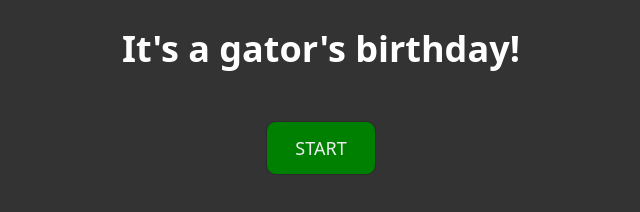
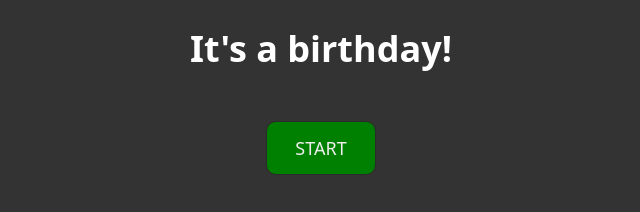
Before and after one commit to redjellybean/surprise, a plain HTML site: page index.html in a window 1280 px wide. Shown: the whole page, without its empty margins (319-959 px from the left). Drawn offline with Linux system fonts and the light colour scheme.

Commit message:
small fixes

```diff
--- a/index.html
+++ b/index.html
@@ -10,7 +10,7 @@
 </head>
 
 <body class="text-center">
-  <h1>It's a gator's birthday!</h1>
+  <h1>It's a birthday!</h1>
   <br>
   <button id="start">START</button>
   <br>
```
